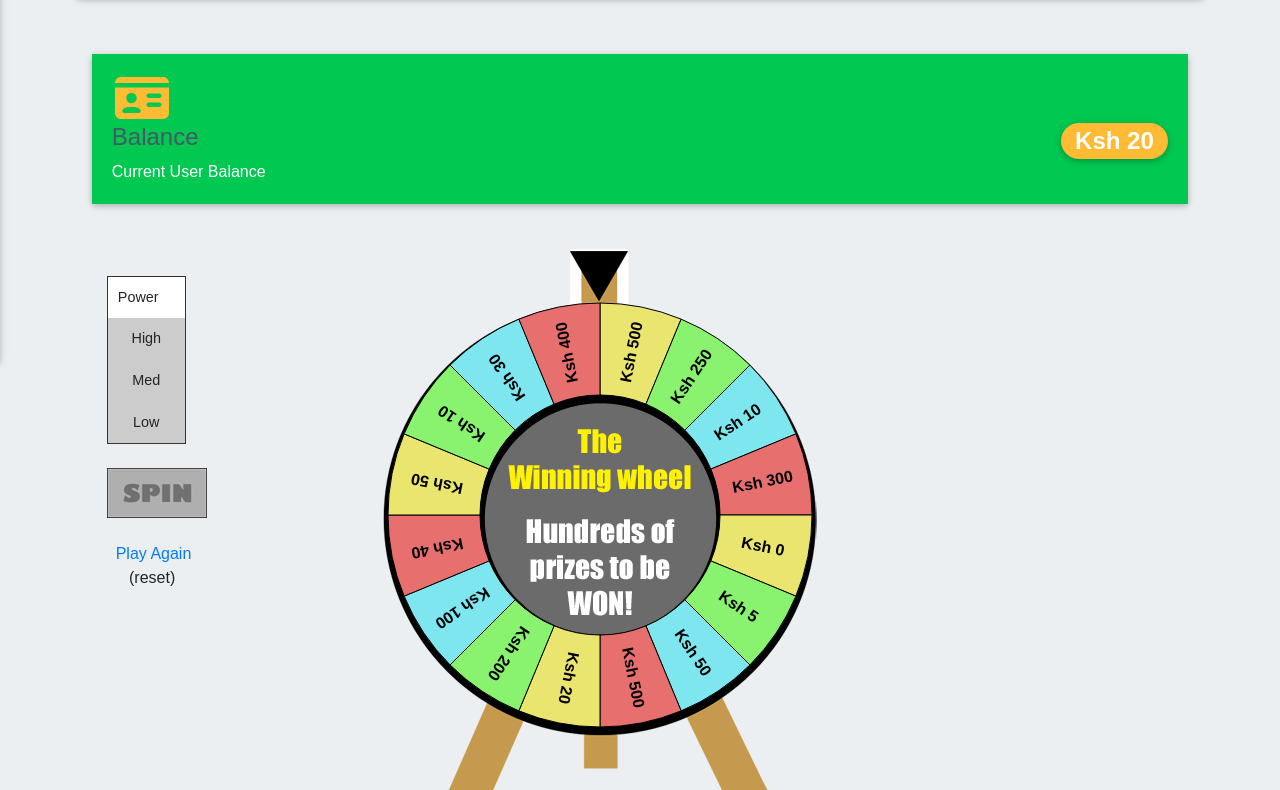
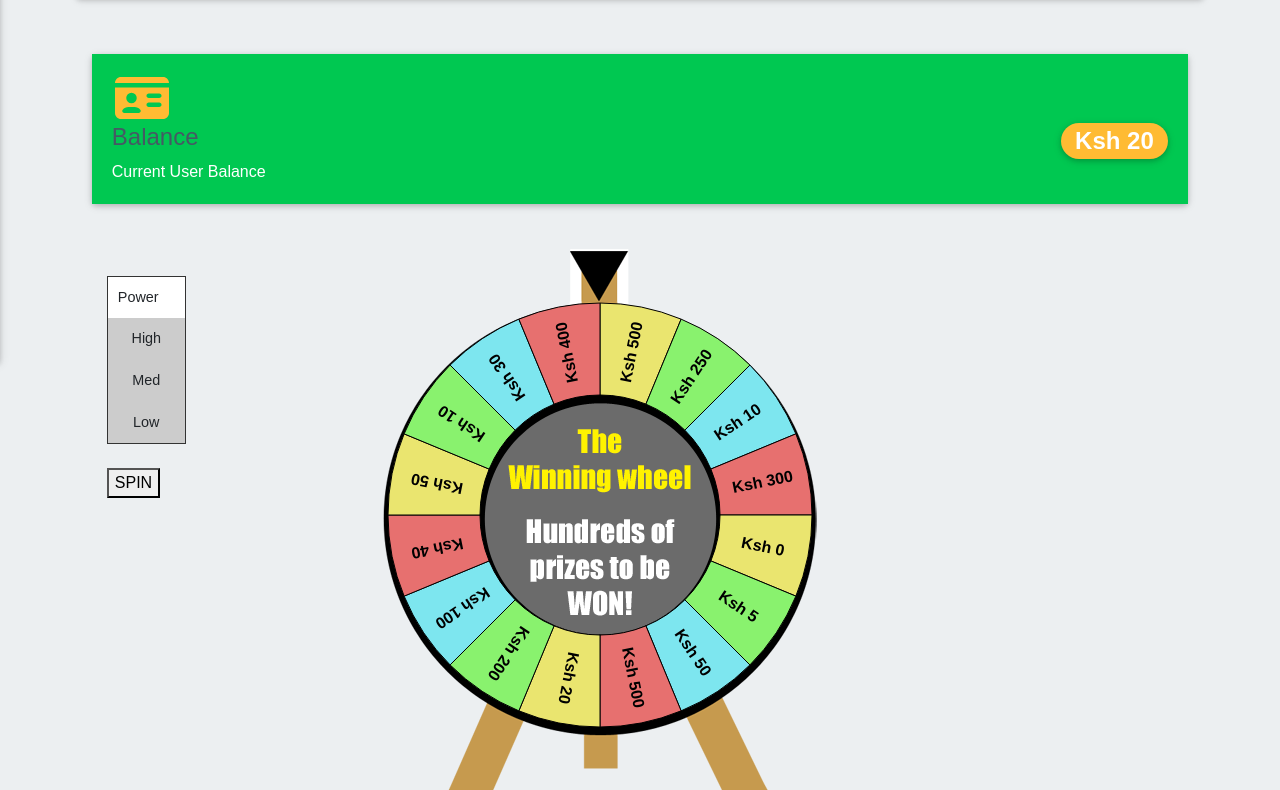
Before and after one commit to emmanuel-jan/EarnSmartClone, a plain HTML site: page newUserSpin.html in a window 1280 px wide. Shown: the part 438-1228 px from the top of the page. Drawn offline with nearby package versions, Linux system fonts and the light colour scheme.

Commit message:
only spin once commit

```diff
--- a/newUserSpin.html
+++ b/newUserSpin.html
@@ -255,9 +255,9 @@
                     </tr>
                 </table>
                 <br />
-                <img id="spin_button" src="images/spin_off.png" alt="Spin" onClick="calculatePrize(); this.disabled=true" />
+                <button id="spin_button" onClick="calculatePrize(); this.disabled=true">SPIN</button>
                 <br /><br />
-                &nbsp;&nbsp;<a href="#" onClick="resetWheel(); return false;">Play Again</a><br />&nbsp;&nbsp;&nbsp;&nbsp;&nbsp;(reset)
+                <!-- &nbsp;&nbsp;<a href="#" onClick="resetWheel(); return false;">Play Again</a><br />&nbsp;&nbsp;&nbsp;&nbsp;&nbsp;(reset) -->
             </div>
         </div>
         <div class="col-md-9 col-sm-12 col-xs-12">
@@ -347,6 +347,10 @@
         // May as well start the spin from here.
         theWheel.startAnimation();
         }
+
+        $("#spin_button").on("click", function(){
+            $(this).disable();
+        });
 
         // -------------------------------------------------------
         // Function to handle the onClick on the power buttons.
```
